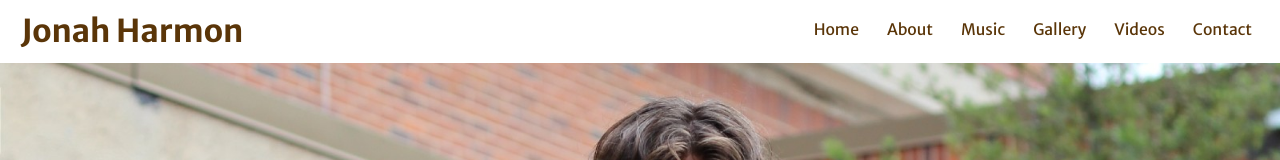
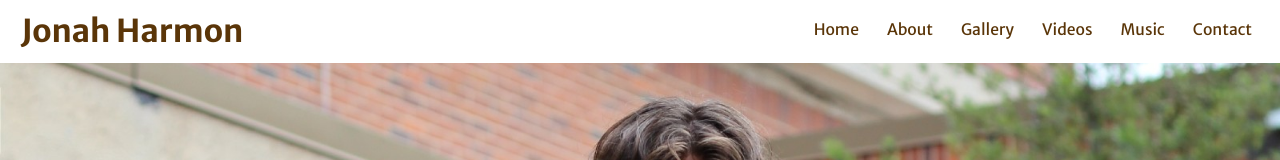
Before and after one commit to thatchaseb/Jonah, a React (Create React App) app: page / in a window 1280 px wide. Shown: the top 160 px of the page. Built offline with nearby package versions, Linux system fonts and the light colour scheme.

Commit message:
Moving Music Tabs

```diff
--- a/src/components/Header.js
+++ b/src/components/Header.js
@@ -64,9 +64,9 @@ class Header extends React.Component {
             <div className="hidden delay-75 md:flex font-Merriweather text-mid justify-evenly text-lg cursor-pointer">
               <Link className=" delay-75 mx-2 mt-1 px-2  hover:text-gray-600 cursor-pointer transition ease-out duration-300" to="home" smooth={true} duration={800} >Home</Link>
               <Link className=" delay-75 mx-2 mt-1 px-2  hover:text-gray-600 cursor-pointer transition ease-out duration-300" to="resume" offset={-35} smooth={true} duration={800} >About</Link>
-              <Link className="delay-75 mx-2 mt-1 px-2  hover:text-gray-600 cursor-pointer transition ease-out duration-300" to="music"  offset={-40} smooth={true} duration={800} >Music</Link>
               <Link className="delay-75 mx-2 mt-1 px-2  hover:text-gray-600 cursor-pointer transition ease-out duration-300" to="media"  offset={-140} smooth={true} duration={800} >Gallery</Link>
               <Link className="delay-75 mx-2 mt-1 px-2  hover:text-gray-600 cursor-pointer transition ease-out duration-300" to="Reels"  offset={-45} smooth={true} duration={800} >Videos</Link>
+              <Link className="delay-75 mx-2 mt-1 px-2  hover:text-gray-600 cursor-pointer transition ease-out duration-300" to="music"  offset={-40} smooth={true} duration={800} >Music</Link>
               <Link className="mx-2 delay-75 mt-1 px-2 cursor-pointer hover:text-gray-600 transition ease-out duration-300" to="contact"  offset={-65} smooth={true} duration={800} >Contact</Link>
             </div>
 
@@ -89,13 +89,13 @@ class Header extends React.Component {
               <Link onClick={this.handleMenuClick.bind()} className="pb-[16px] hover:text-gray-100 px-8 border-b-2 border-darkMid w-full mx-2 lg:mt-3 mt-4" to="resume" offset={-35} smooth={true} duration={800} >About</Link>
             </div>
             <div class="text-center mb-4 text-darkMid hover:text-gray-100 w-full hover:bg-mid rounded py-2 cursor-pointer transition delay-75  ease-out duration-300">
-              <Link onClick={this.handleMenuClick.bind()} className="pb-[16px] hover:text-gray-100 px-8 border-b-2 border-darkMid w-full mx-2 lg:mt-3 mt-4" to="music" offset={-30} smooth={true} duration={800} >Music</Link>
-            </div>
-            <div class="text-center mb-4 text-darkMid hover:text-gray-100 w-full hover:bg-mid rounded py-2 cursor-pointer transition delay-75  ease-out duration-300">
               <Link onClick={this.handleMenuClick.bind()} className="pb-[16px] hover:text-gray-100 px-8 border-b-2 border-darkMid w-full mx-2 lg:mt-3 mt-4" to="media" offset={-100} smooth={true} duration={800} >Gallery</Link>
             </div>
             <div class="text-center mb-4 text-darkMid hover:text-gray-100 w-full hover:bg-mid rounded py-2 cursor-pointer transition delay-75  ease-out duration-300">
               <Link onClick={this.handleMenuClick.bind()} className="pb-[16px] hover:text-gray-100 px-8 border-b-2 border-darkMid w-full mx-2 lg:mt-3 mt-4" to="Reels"  offset={-15} smooth={true} duration={800} >Videos</Link>
+            </div>
+            <div class="text-center mb-4 text-darkMid hover:text-gray-100 w-full hover:bg-mid rounded py-2 cursor-pointer transition delay-75  ease-out duration-300">
+              <Link onClick={this.handleMenuClick.bind()} className="pb-[16px] hover:text-gray-100 px-8 border-b-2 border-darkMid w-full mx-2 lg:mt-3 mt-4" to="music" offset={-30} smooth={true} duration={800} >Music</Link>
             </div>
               <div class="text-center text-darkMid hover:text-gray-100 w-full hover:bg-mid rounded py-2 cursor-pointer transition delay-75  ease-out duration-300">
               <Link onClick={this.handleMenuClick.bind()} className="px-8 hover:text-gray-100 w-full mx-2 lg:mt-3 mt-4" to="contact"  offset={-65} smooth={true} duration={800} >Contact</Link>
```
